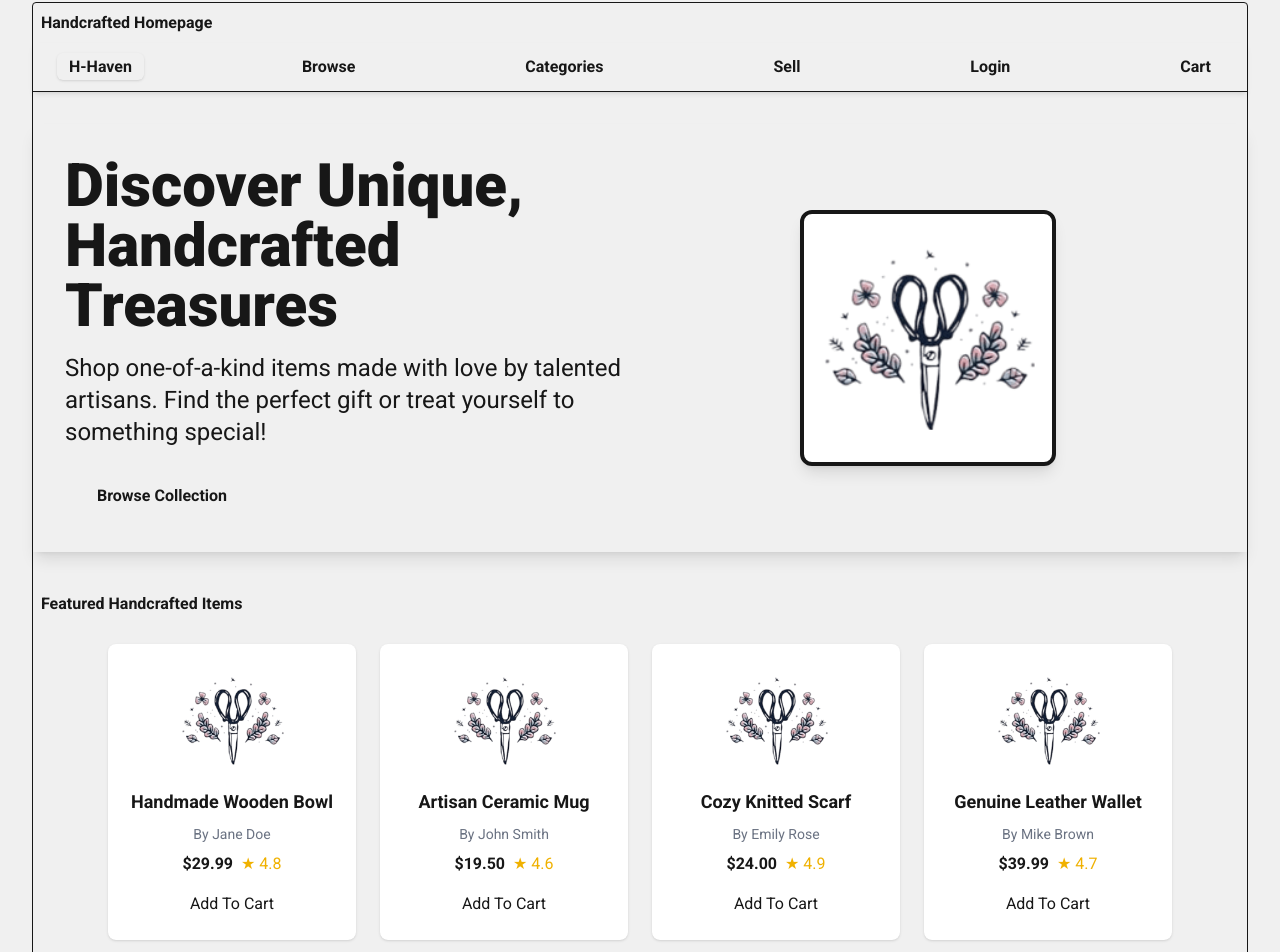
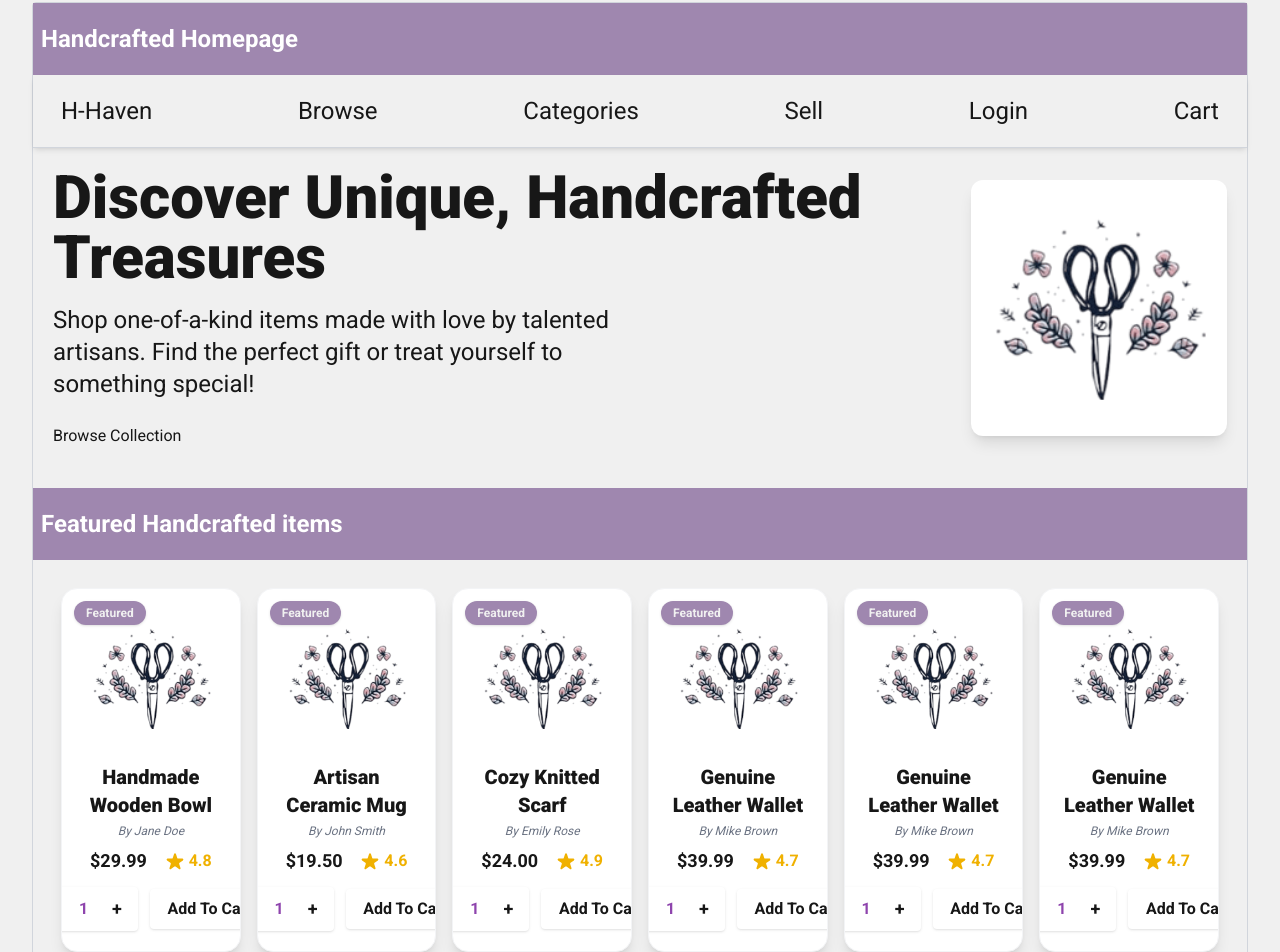
Before and after one commit to ChandlerMurphy/wdd430-team5-project, a Next.js app: page / in a window 1280 px wide. Shown: the part 78-1030 px from the top of the page. Built offline with nearby package versions, Linux system fonts and the light colour scheme; a web font is replaced by a local one.

Commit message:
updated landing page

```diff
--- a/package.json
+++ b/package.json
@@ -13,8 +13,10 @@
     "clsx": "^2.1.1",
     "next": "15.4.1",
     "postcss": "^8.5.6",
+    "postgres": "^3.4.7",
     "react": "19.1.0",
     "react-dom": "19.1.0",
+    "react-icons": "^5.5.0",
     "tailwindcss": "^4.1.11"
   },
   "devDependencies": {
--- a/src/app/page.tsx
+++ b/src/app/page.tsx
@@ -7,7 +7,7 @@ const page = () => {
   return (
     <div className="w-full mb-10">
       <Sitename />
-      <div className="w-[95%] h-auto border border-accent outline-0 m-auto rounded">
+      <div className="w-[95%] h-auto border border-gray-300 outline-0 m-auto rounded">
         <Header />
         <Hero />
       </div>
--- /dev/null
+++ b/src/app/ui/component/AddToCart.tsx
@@ -0,0 +1,48 @@
+"use client";
+import React, { useState } from "react";
+
+const AddToCart = () => {
+  const [quantity, setQuantity] = useState(1);
+  const [added, setAdded] = useState(false);
+
+  const handleAdd = () => {
+    setAdded(true);
+    setTimeout(() => setAdded(false), 1200);
+  };
+
+  return (
+    <div className="flex items-center gap-3">
+      <div className="flex items-center gap-2 bg-secondary rounded px-2 py-1 shadow">
+        <button
+          className="px-2 py-1 rounded hover:bg-[var(--primary-violet-2)] hover:text-white transition-colors font-bold text-lg"
+          onClick={() => setQuantity((q) => Math.max(1, q - 1))}
+          aria-label="Decrease quantity"
+        >
+          -
+        </button>
+        <span className="px-2 font-semibold text-[var(--primary-violet)] min-w-[2ch] text-center">
+          {quantity}
+        </span>
+        <button
+          className="px-2 py-1 rounded hover:bg-[var(--primary-violet-2)] hover:text-white transition-colors font-bold text-lg"
+          onClick={() => setQuantity((q) => q + 1)}
+          aria-label="Increase quantity"
+        >
+          +
+        </button>
+      </div>
+      <button
+        className={
+          "bg-secondary px-4 py-2 text-primary rounded font-semibold shadow hover:bg-[var(--primary-violet-2)] hover:text-white transition-colors min-w-[120px]" +
+          (added ? " bg-green-500 text-white" : "")
+        }
+        onClick={handleAdd}
+        disabled={quantity < 1}
+      >
+        {added ? "Added!" : "Add To Cart"}
+      </button>
+    </div>
+  );
+};
+
+export default AddToCart;
--- a/src/app/ui/component/HeroCard.tsx
+++ b/src/app/ui/component/HeroCard.tsx
@@ -1,6 +1,7 @@
 import React from "react";
 import Image from "next/image";
 import { ProductDetails } from "../../../../lib/definition";
+import AddToCart from "./AddToCart";
 
 interface HeroCardProps {
   product: ProductDetails;
@@ -9,27 +10,48 @@ interface HeroCardProps {
 const HeroCard = ({ product }: HeroCardProps) => {
   const { image, productName, productOwner, price, ratings } = product;
   return (
-    <div className="heroCards p-4 rounded-lg shadow bg-white flex flex-col items-center gap-2 w-62">
-      <div className="w-full flex justify-center">
+    <div className="heroCards group relative flex flex-col items-center w-full max-w-xs bg-white rounded-2xl shadow-lg border border-gray-100 p-5 m-2 transition-transform duration-200 hover:scale-105 hover:shadow-2xl overflow-hidden">
+      {/* Badge */}
+      <span className="absolute top-3 left-3 bg-[var(--primary-violet-2)] text-[var(--background)] text-xs font-bold px-3 py-1 rounded-full shadow-sm z-10">
+        Featured
+      </span>
+      {/* Product Image */}
+      <div className="w-full flex justify-center mb-4">
         <Image
           alt={image.alt}
           src={image.src}
-          width={120}
-          height={200}
-          className="rounded"
+          width={180}
+          height={180}
+          className="rounded-xl object-cover aspect-square group-hover:scale-105 transition-transform duration-200"
         />
       </div>
-      <h3 className="text-lg font-bold text-accent text-center">
+      {/* Product Name */}
+      <h3 className="text-xl font-extrabold text-accent text-center mb-1 line-clamp-2 group-hover:text-[var(--primary-violet)] transition-colors duration-200">
         {productName}
       </h3>
-      <p className="text-sm text-gray-500">By {productOwner}</p>
-      <div className="flex items-center gap-2">
-        <span className="text-accent font-semibold">${price.toFixed(2)}</span>
-        <span className="text-yellow-500">★ {ratings}</span>
+      {/* Owner */}
+      <p className="text-xs text-gray-500 mb-2 italic">By {productOwner}</p>
+      {/* Price and Rating */}
+      <div className="flex items-center justify-between w-full mb-3 px-2">
+        <span className="text-accent font-bold text-lg">
+          ${price.toFixed(2)}
+        </span>
+        <span className="flex items-center gap-1 text-yellow-500 font-semibold text-base">
+          <svg
+            xmlns="http://www.w3.org/2000/svg"
+            fill="currentColor"
+            viewBox="0 0 20 20"
+            className="w-5 h-5 inline"
+          >
+            <path d="M9.049 2.927c.3-.921 1.603-.921 1.902 0l1.286 3.967a1 1 0 00.95.69h4.175c.969 0 1.371 1.24.588 1.81l-3.38 2.455a1 1 0 00-.364 1.118l1.287 3.966c.3.922-.755 1.688-1.54 1.118l-3.38-2.454a1 1 0 00-1.175 0l-3.38 2.454c-.784.57-1.838-.196-1.54-1.118l1.287-3.966a1 1 0 00-.364-1.118L2.05 9.394c-.783-.57-.38-1.81.588-1.81h4.175a1 1 0 00.95-.69l1.286-3.967z" />
+          </svg>
+          {ratings}
+        </span>
       </div>
-      <button className="bg-secondary p-2 text-primary rounded">
-        Add To Cart
-      </button>
+      {/* Add to Cart Button */}
+      <div className="w-full flex justify-center">
+        <AddToCart />
+      </div>
     </div>
   );
 };
--- a/src/app/ui/component/HeroCards.tsx
+++ b/src/app/ui/component/HeroCards.tsx
@@ -1,14 +1,16 @@
 import React from "react";
 import HeroCard from "./HeroCard";
 import { products } from "../../../../lib/placeholder";
+import PageName from "./PageName";
 
 const HeroCards = () => {
   return (
     <div className="w-full my-5">
-      <h1 className="bg-accent w-full py-2 px-2 font-semibold text-primary text-1xl">
-        Featured Handcrafted Items
-      </h1>
-      <div className="flex flex-wrap max-w-fit items-center justify-center gap-6 mt-5">
+      <PageName
+        pageName="Featured Handcrafted items"
+        bgColor="bg-[var(--primary-violet-2)]"
+      />
+      <div className="flex justify-between py-5 px-5">
         {products.map((product) => (
           <HeroCard key={product.id} product={product} />
         ))}
--- a/src/app/ui/component/Navbar.tsx
+++ b/src/app/ui/component/Navbar.tsx
@@ -16,16 +16,15 @@ const navLinks = [
 const Navbar = () => {
   const pathname = usePathname();
   return (
-    <nav className="bg-primary py-3 px-6 shadow-md w-full">
-      <ul className="flex items-center justify-between w-full">
+    <nav className="bg-primary shadow-md w-full">
+      <ul className="flex items-center justify-between w-full p-5">
         {navLinks.map((link) => (
           <li key={link.label}>
             <Link
               href={link.href}
               className={clsx(
-                "transition-colors duration-200 px-3 py-1 rounded-md font-semibold text-accent hover:bg-accent/10 hover:text-accent-foreground focus:outline-none focus:ring-2 focus:ring-accent-foreground",
-                pathname === link.href &&
-                  "bg-accent/20 text-accent-foreground shadow"
+                "transition-colors duration-200 text-2xl p-2",
+                pathname === link.href && ""
               )}
             >
               {link.label}
--- a/src/app/ui/component/PageName.tsx
+++ b/src/app/ui/component/PageName.tsx
@@ -6,7 +6,7 @@ interface PageName {
 const PageName = ({ pageName, bgColor }: PageName) => {
   return (
     <div
-      className={`${bgColor} w-full py-2 px-2 font-semibold text-primary text-1xl`}
+      className={`${bgColor} text-2xl w-full font-semibold text-white px-2 py-5 text-1xl`}
     >
       <p>{pageName}</p>
     </div>
--- a/src/app/ui/landingpage/Header.tsx
+++ b/src/app/ui/landingpage/Header.tsx
@@ -6,10 +6,12 @@ import PageName from "../component/PageName";
 const Header = () => {
   return (
     <div className="w-full">
-        {/* header */}
-      <PageName pageName="Handcrafted Homepage" bgColor="bg-accent" />
+      <PageName
+        pageName="Handcrafted Homepage"
+        bgColor="bg-[var(--primary-violet-2)]"
+      />
       <Navbar />
-      <hr className="bg-accent flex justify-between text-accent" />
+      <hr className="text-gray-300 flex justify-between text-accent" />
     </div>
   );
 };
--- a/src/app/ui/landingpage/Hero.tsx
+++ b/src/app/ui/landingpage/Hero.tsx
@@ -1,12 +1,13 @@
 import Link from "next/link";
 import HeroCards from "../component/HeroCards";
 import { heroData } from "../../../../lib/placeholder";
+import Image from "next/image";
 
 const Hero = () => {
   const { title, description, cta, image } = heroData[0];
   return (
     <>
-      <section className="flex flex-col md:flex-row items-center justify-between shadow-lg p-8 my-8">
+      <section className="flex flex-col md:flex-row items-center justify-between p-5">
         <div className="flex-1 text-center md:text-left">
           <h1 className="text-4xl md:text-6xl font-extrabold text-accent mb-4">
             {title}
@@ -16,13 +17,15 @@ const Hero = () => {
           </p>
           <Link
             href={cta.href}
-            className="inline-block bg-accent text-primary font-bold px-8 py-3 rounded-lg"
+            className="inline-block bg-accent text-primary rounded-lg"
           >
             {cta.label}
           </Link>
         </div>
-        <div className="flex-1 flex justify-center mt-8 md:mt-0">
-          <img
+        <div className="flex justify-center mt-8 md:mt-0">
+          <Image
+            width={100}
+            height={100}
             src={image.src}
             alt={image.alt}
             className="w-64 h-64 object-contain rounded-xl shadow-lg border-4 border-accent/30 bg-white"
```
Also changed, not shown: 1 other file (tests, documents, lock files or other folders).
